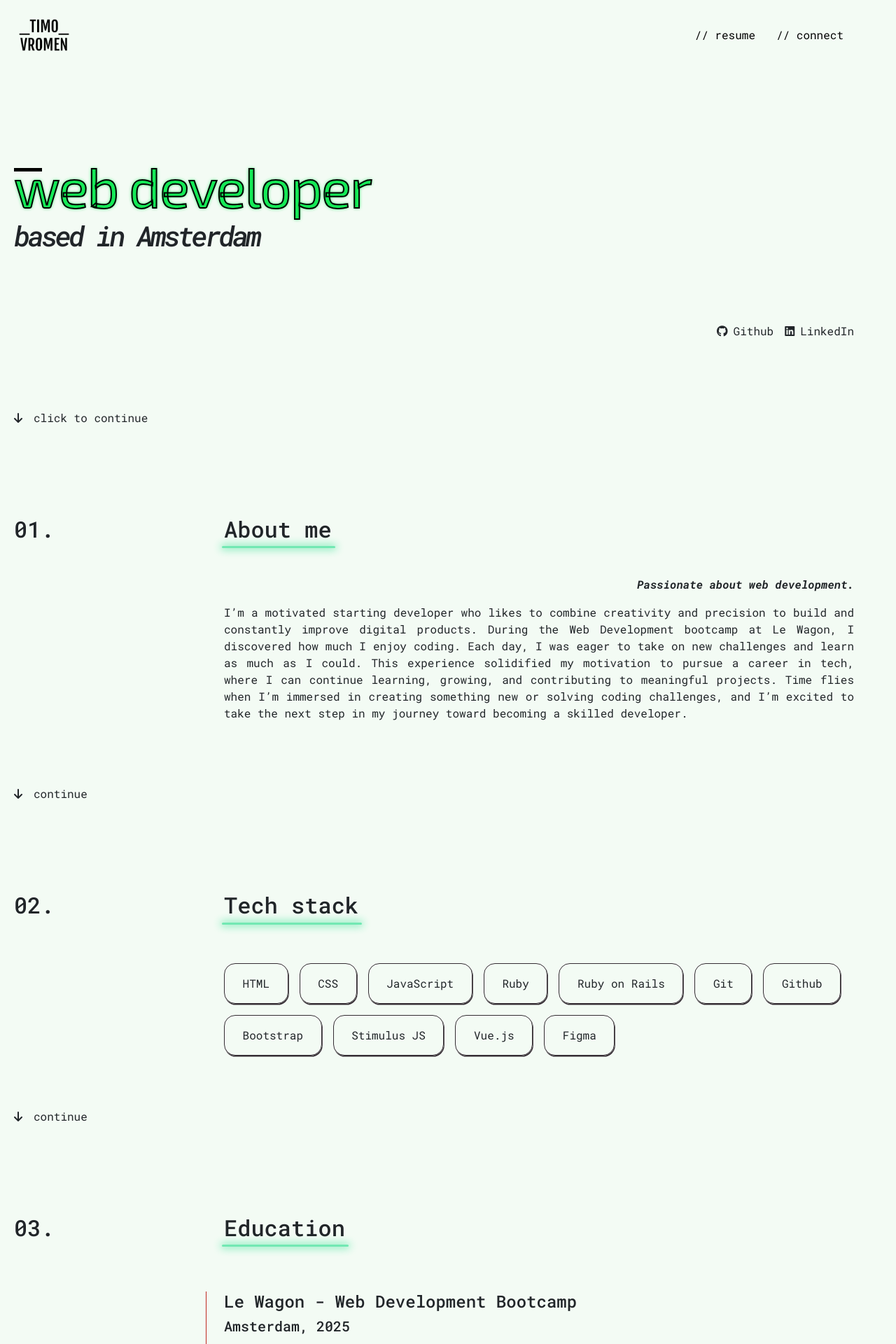
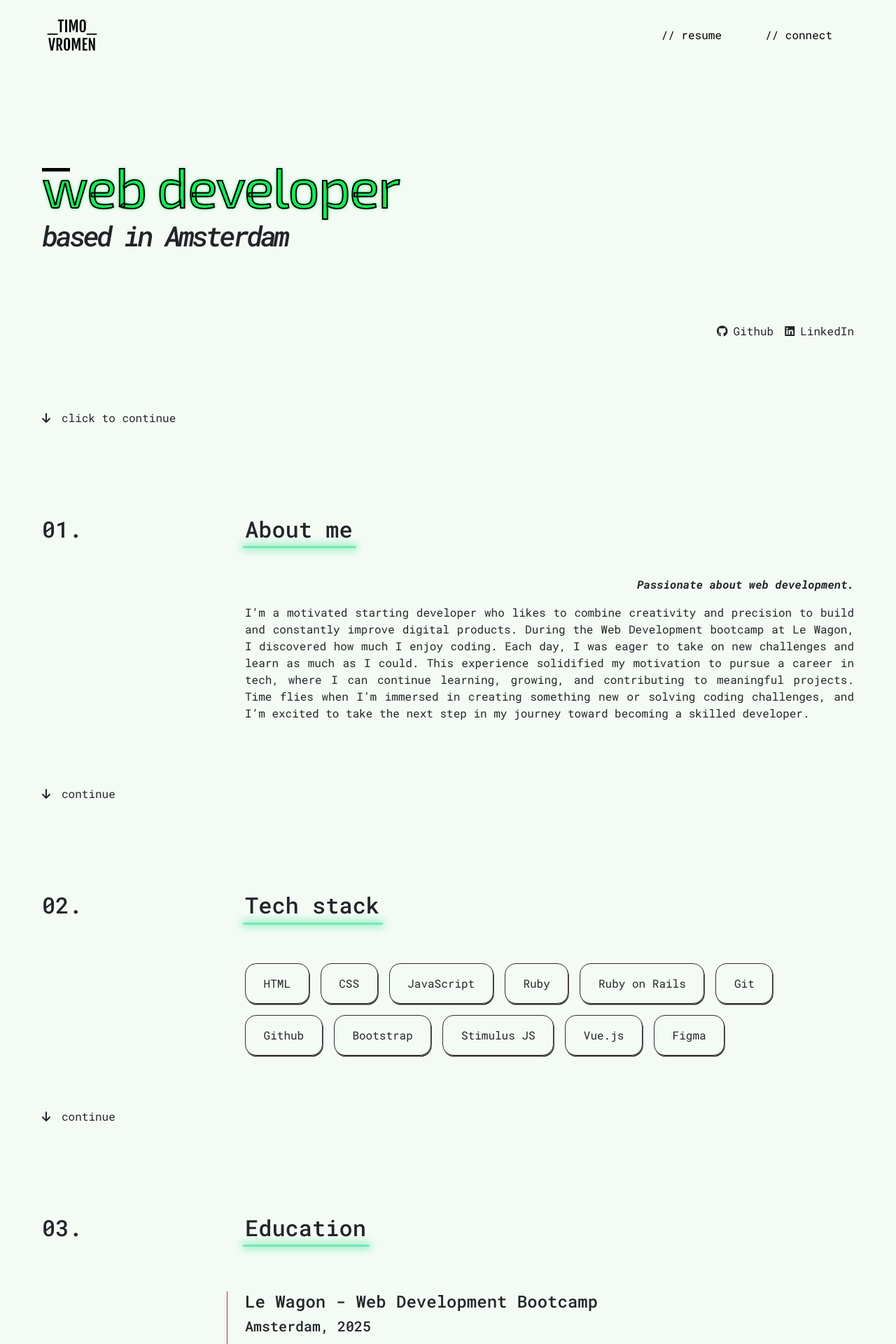
Before and after one commit to timovr7/timovromen, a PHP site: page / in a window 1280 px wide. Shown: the top 1920 px of the page at 70% size. Run offline with PHP 8.4, Linux system fonts and the light colour scheme; some libraries are stand-ins or nearby versions.

Commit message:
hostinger

```diff
--- a/css/components/header.css
+++ b/css/components/header.css
@@ -1,9 +1,10 @@
-nav {
+.nav {
   display: flex;
   justify-content: space-between;
   align-items: center;
   height: 100px;
   max-width: 1200px;
+  margin: 0 20px;
 }
 
 .nav-menu {
--- a/css/index.css
+++ b/css/index.css
@@ -33,7 +33,7 @@
 
 /* ---------- Sections Containers  ---------- */
 
-section {
+.section {
   margin-top: 8rem;
 }
 
--- a/css/style.css
+++ b/css/style.css
@@ -25,6 +25,9 @@ body {
 .main-content {
   max-width: 1200px;
   margin: 0 auto;
+}
+
+.website-content {
   margin-left: 20px;
   margin-right: 20px;
 }
--- a/index.html
+++ b/index.html
@@ -26,7 +26,7 @@
 <body>
   <div class="main-content">
     <!-- Header-->
-    <nav>
+    <div class="nav">
       <div class="nav-logo">
         <a href="/"><img src="images/logo.png" alt="Home" height="60"></a>
       </div>
@@ -43,10 +43,10 @@
             class="nav-link">// resume</a></li>
         <li class="nav-item"><a href="mailto:timovromen@gmail.com" class="nav-link">// connect</a></li>
       </ul>
-    </nav>
+    </div>
 
     <!-- Website content-->
-
+    <div class="website-content">
 
       <!---------- Website intro ---------->
       <div class="container-intro">
@@ -67,7 +67,7 @@
       </div>
 
       <!---------- Section 1 -------------------- About me ---------->
-      <section id="section1">
+      <div class="section" id="section1">
         <div class="section-content">
           <div class="content-left">
             <h2 class="section-number">01.</h2>
@@ -91,10 +91,10 @@
         <a class="scroll-bar" href="#section2"><i class="fa-solid fa-arrow-down"></i>
           <p>continue</p>
         </a>
-      </section>
+      </div>
 
       <!---------- Section 2 -------------------- Tech stack ---------->
-      <section id="section2">
+      <div class="section" id="section2">
         <div class="section-content">
           <div class="content-left">
             <h2 class="section-number">02.</h2>
@@ -119,10 +119,10 @@
         <a class="scroll-bar" href="#section3"><i class="fa-solid fa-arrow-down"></i>
           <p>continue</p>
         </a>
-      </section>
+      </div>
 
       <!---------- Section 3 -------------------- Education ---------->
-      <section id="section3">
+      <div class="section" id="section3">
 
         <div class="section-content mb-4">
           <div class="content-left">
@@ -230,7 +230,7 @@
 
           </div>
         </div>
-      </section>
+      </div>
 
       <!-- Bit Academy -->
       <div class="section-content mt-5">
@@ -271,7 +271,7 @@
 
 
       <!---------- Section 4 -------------------- Projects ---------->
-    <section id="section4">
+      <div class="section" id="section4">
         <div class="section-content">
           <div class="content-left">
             <h2 class="section-number">04.</h2>
@@ -284,7 +284,8 @@
               <div class="triplink-intro">
                 <img src="images/triplink.png" alt="TripLink" class="triplink-main">
                 <h4 class="mt-4">TripLink</h4>
-              <p class="mb-3">Final project of the Le Wagon bootcamp. A mobile app called TripLink, a platform on which
+                <p class="mb-3">Final project of the Le Wagon bootcamp. A mobile app called TripLink, a platform on
+                  which
                   tourists can connect with local guides all over the world.</p>
               </div>
 
@@ -298,8 +299,8 @@
                 </div>
                 <div class="triplink-container-right">
                   <div class="triplink-container-right-phones">
-                  <img src="images/triplink-home.png" alt="TripLink" class="triplink-phone">
                     <img src="images/triplink-connect.png" alt="TripLink" class="triplink-phone">
+                    <img src="images/triplink-chat.png" alt="TripLink" class="triplink-phone">
                   </div>
                   <a href="https://github.com/timovr7/TripLink" class="button">Check out on GitHub</a>
                 </div>
@@ -307,7 +308,7 @@
             </div>
           </div>
         </div>
-    </section>
+      </div>
 
       <a class="scroll-bar" href="#section5"><i class="fa-solid fa-arrow-down"></i>
         <p>continue</p>
@@ -315,7 +316,7 @@
 
 
       <!---------- Section 5 -------------------- Work ---------->
-    <section id="section5">
+      <div class="section" id="section5">
         <div class="section-content">
           <div class="content-left">
             <h2 class="section-number">05.</h2>
@@ -329,7 +330,7 @@
             <h4 class="fst-italic">Website coming soon!</h4>
           </div>
         </div>
-    </section>
+      </div>
 
       <!-- Scrollbar UP -->
       <a class="scroll-bar" href="/">
@@ -337,7 +338,7 @@
         <p>go up</p>
       </a>
 
-
+    </div>
   </div>
 
   <!-- Footer -->
@@ -346,15 +347,13 @@
       <a target="_blank" href="https://github.com/dashboard" aria-label="GitHub"><i class="fa-brands fa-github"></i></a>
       <a target="_blank" href="https://www.linkedin.com/in/timo-vromen/" aria-label="LinkedIn"><i
           class="fa-brands fa-linkedin"></i></a>
-      <a target="_blank" href="mailto:timovromen@gmail.com" aria-label="Troopl"><i
-          class="fa-regular fa-envelope"></i></a>
-      <a target="_blank" href="https://soundcloud.com/timo-vromen" aria-label="SoundCloud"><i
-          class="fa-brands fa-soundcloud"></i></a>
-      <a target="_blank" href="https://open.spotify.com/user/ceasarleeo?si=3b7930d933424de1" aria-label="Spotify"><i
-          class="fa-brands fa-spotify"></i></a>
+      <a target="_blank" href="mailto:timovromen@gmail.com" aria-label="Troopl"><i class="fa-regular fa-envelope"></i></a>
+      <a target="_blank" href="https://soundcloud.com/timo-vromen" aria-label="SoundCloud"><i class="fa-brands fa-soundcloud"></i></a>
+      <a target="_blank" href="https://open.spotify.com/user/ceasarleeo?si=3b7930d933424de1" aria-label="Spotify"><i class="fa-brands fa-spotify"></i></a>
     </div>
     <p class="mt-4 ps-5 pe-5">Built from scratch with 🩶
-      <br class="break">©️ 2025 Timo Vromen</p>
+      <br class="break">©️ 2025 Timo Vromen
+    </p>
   </div>
 
   <!-- JavaScript -->
```
Also changed, not shown: images/triplink-chat.png, images/triplink-connect.png, images/triplink-guide.png, 2 other files. Lines whose indentation alone changed are shown as unchanged.
